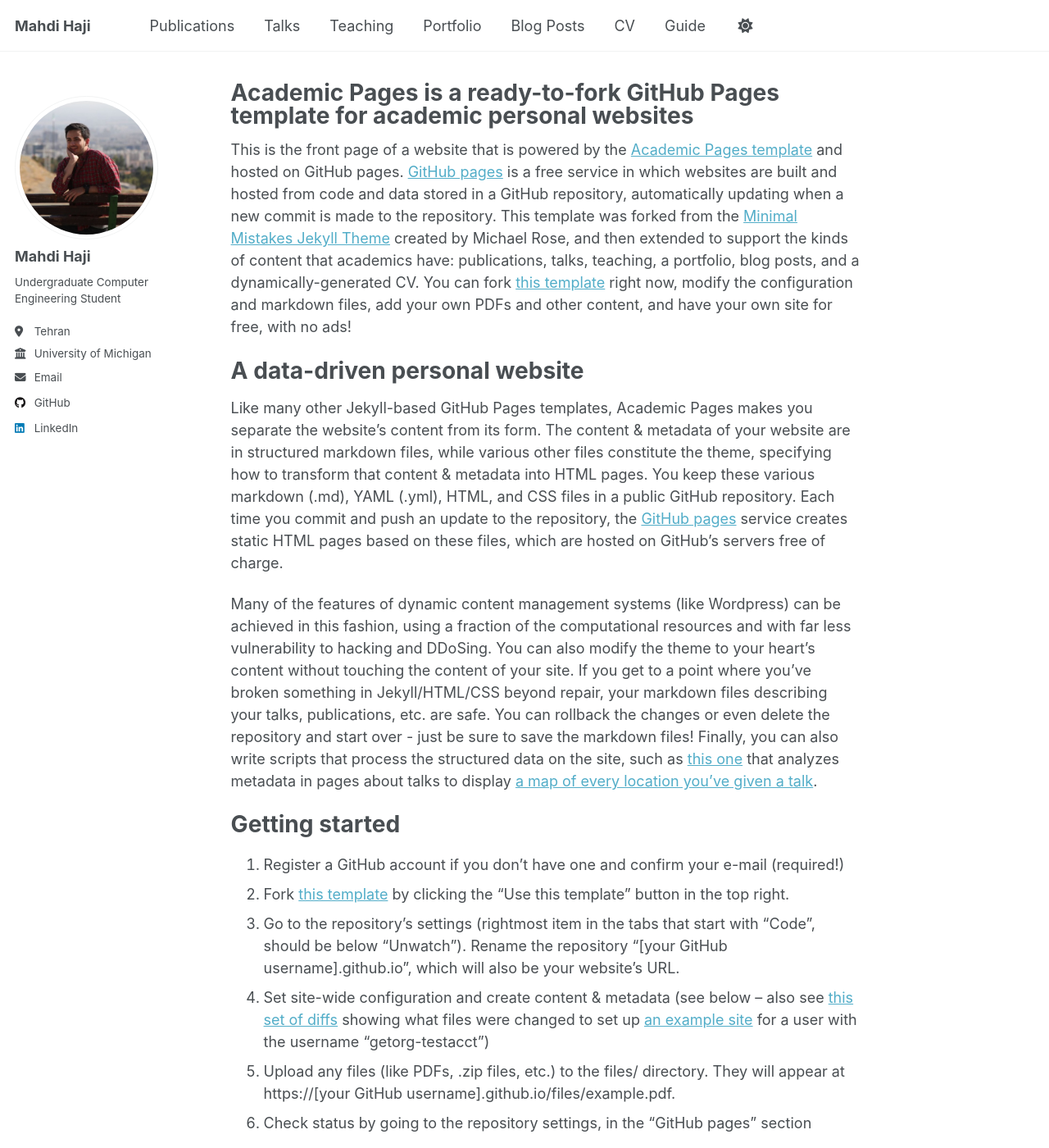
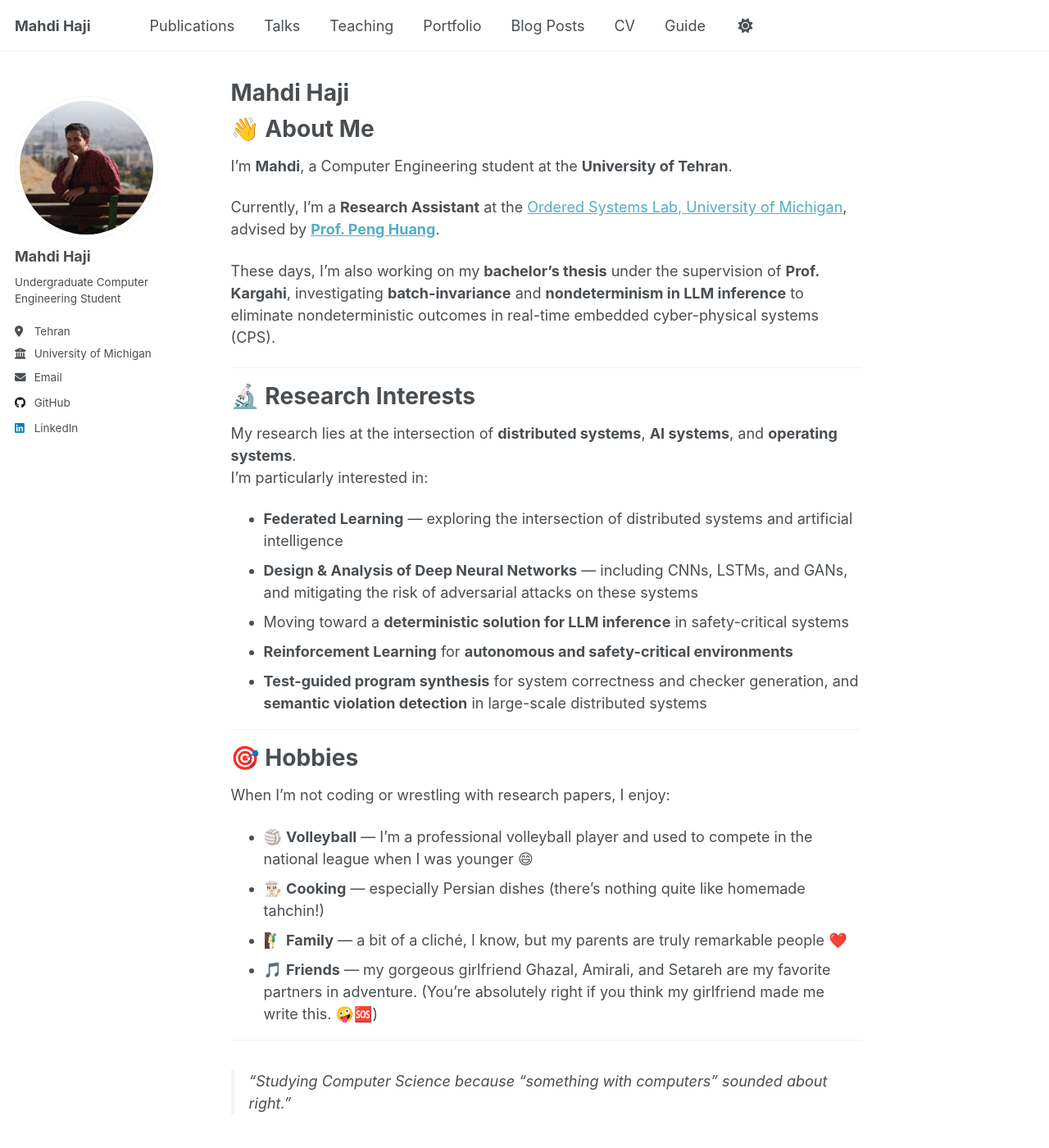
Before and after one commit to matahho/matahho.github.io, a Jekyll site: the page built from _pages/about.md, in a window 1280 px wide and 1400 px high. Shown: the whole window at 82% size. Built offline with Jekyll 4.4.1, drawn with Linux system fonts in a browser that asks for light colours; some of the changed text lies outside the part shown.

Commit message:
about page

```diff
--- a/_pages/about.md
+++ b/_pages/about.md
@@ -1,49 +1,44 @@
 ---
 permalink: /
-title: "Academic Pages is a ready-to-fork GitHub Pages template for academic personal websites"
+title: "Mahdi Haji"
 author_profile: true
 redirect_from:
   - /about/
   - /about.html
 ---
 
-This is the front page of a website that is powered by the [Academic Pages template](https://github.com/academicpages/academicpages.github.io) and hosted on GitHub pages. [GitHub pages](https://pages.github.com) is a free service in which websites are built and hosted from code and data stored in a GitHub repository, automatically updating when a new commit is made to the repository. This template was forked from the [Minimal Mistakes Jekyll Theme](https://mmistakes.github.io/minimal-mistakes/) created by Michael Rose, and then extended to support the kinds of content that academics have: publications, talks, teaching, a portfolio, blog posts, and a dynamically-generated CV. You can fork [this template](https://github.com/academicpages/academicpages.github.io) right now, modify the configuration and markdown files, add your own PDFs and other content, and have your own site for free, with no ads!
+# 👋 About Me
 
-A data-driven personal website
-======
-Like many other Jekyll-based GitHub Pages templates, Academic Pages makes you separate the website's content from its form. The content & metadata of your website are in structured markdown files, while various other files constitute the theme, specifying how to transform that content & metadata into HTML pages. You keep these various markdown (.md), YAML (.yml), HTML, and CSS files in a public GitHub repository. Each time you commit and push an update to the repository, the [GitHub pages](https://pages.github.com/) service creates static HTML pages based on these files, which are hosted on GitHub's servers free of charge.
+I’m **Mahdi**, a Computer Engineering student at the **University of Tehran**.
 
-Many of the features of dynamic content management systems (like Wordpress) can be achieved in this fashion, using a fraction of the computational resources and with far less vulnerability to hacking and DDoSing. You can also modify the theme to your heart's content without touching the content of your site. If you get to a point where you've broken something in Jekyll/HTML/CSS beyond repair, your markdown files describing your talks, publications, etc. are safe. You can rollback the changes or even delete the repository and start over - just be sure to save the markdown files! Finally, you can also write scripts that process the structured data on the site, such as [this one](https://github.com/academicpages/academicpages.github.io/blob/master/talkmap.ipynb) that analyzes metadata in pages about talks to display [a map of every location you've given a talk](https://academicpages.github.io/talkmap.html).
+Currently, I’m a **Research Assistant** at the [Ordered Systems Lab, University of Michigan](https://orderlab.io/team.html), advised by [**Prof. Peng Huang**](https://web.eecs.umich.edu/~ryanph/).
 
-Getting started
-======
-1. Register a GitHub account if you don't have one and confirm your e-mail (required!)
-1. Fork [this template](https://github.com/academicpages/academicpages.github.io) by clicking the "Use this template" button in the top right.
-1. Go to the repository's settings (rightmost item in the tabs that start with "Code", should be below "Unwatch"). Rename the repository "[your GitHub username].github.io", which will also be your website's URL.
-1. Set site-wide configuration and create content & metadata (see below -- also see [this set of diffs](http://archive.is/3TPas) showing what files were changed to set up [an example site](https://getorg-testacct.github.io) for a user with the username "getorg-testacct")
-1. Upload any files (like PDFs, .zip files, etc.) to the files/ directory. They will appear at https://[your GitHub username].github.io/files/example.pdf.
-1. Check status by going to the repository settings, in the "GitHub pages" section
+These days, I’m also working on my **bachelor’s thesis** under the supervision of **Prof. Kargahi**, investigating **batch-invariance** and **nondeterminism in LLM inference** to eliminate nondeterministic outcomes in real-time embedded cyber-physical systems (CPS).
 
-Site-wide configuration
-------
-The main configuration file for the site is in the base directory in [_config.yml](https://github.com/academicpages/academicpages.github.io/blob/master/_config.yml), which defines the content in the sidebars and other site-wide features. You will need to replace the default variables with ones about yourself and your site's github repository. The configuration file for the top menu is in [_data/navigation.yml](https://github.com/academicpages/academicpages.github.io/blob/master/_data/navigation.yml). For example, if you don't have a portfolio or blog posts, you can remove those items from that navigation.yml file to remove them from the header.
+---
 
-Create content & metadata
-------
-For site content, there is one markdown file for each type of content, which are stored in directories like _publications, _talks, _posts, _teaching, or _pages. For example, each talk is a markdown file in the [_talks directory](https://github.com/academicpages/academicpages.github.io/tree/master/_talks). At the top of each markdown file is structured data in YAML about the talk, which the theme will parse to do lots of cool stuff. The same structured data about a talk is used to generate the list of talks on the [Talks page](https://academicpages.github.io/talks), each [individual page](https://academicpages.github.io/talks/2012-03-01-talk-1) for specific talks, the talks section for the [CV page](https://academicpages.github.io/cv), and the [map of places you've given a talk](https://academicpages.github.io/talkmap.html) (if you run this [python file](https://github.com/academicpages/academicpages.github.io/blob/master/talkmap.py) or [Jupyter notebook](https://github.com/academicpages/academicpages.github.io/blob/master/talkmap.ipynb), which creates the HTML for the map based on the contents of the _talks directory).
+# 🔬 Research Interests
 
-**Markdown generator**
+My research lies at the intersection of **distributed systems**, **AI systems**, and **operating systems**.
+I’m particularly interested in:
 
-The repository includes [a set of Jupyter notebooks](https://github.com/academicpages/academicpages.github.io/tree/master/markdown_generator
-) that converts a CSV containing structured data about talks or presentations into individual markdown files that will be properly formatted for the Academic Pages template. The sample CSVs in that directory are the ones I used to create my own personal website at stuartgeiger.com. My usual workflow is that I keep a spreadsheet of my publications and talks, then run the code in these notebooks to generate the markdown files, then commit and push them to the GitHub repository.
+- **Federated Learning** — exploring the intersection of distributed systems and artificial intelligence
+- **Design & Analysis of Deep Neural Networks** — including CNNs, LSTMs, and GANs, and mitigating the risk of adversarial attacks on these systems
+- Moving toward a **deterministic solution for LLM inference** in safety-critical systems
+- **Reinforcement Learning** for **autonomous and safety-critical environments**
+- **Test-guided program synthesis** for system correctness and checker generation, and **semantic violation detection** in large-scale distributed systems
 
-How to edit your site's GitHub repository
-------
-Many people use a git client to create files on their local computer and then push them to GitHub's servers. If you are not familiar with git, you can directly edit these configuration and markdown files directly in the github.com interface. Navigate to a file (like [this one](https://github.com/academicpages/academicpages.github.io/blob/master/_talks/2012-03-01-talk-1.md) and click the pencil icon in the top right of the content preview (to the right of the "Raw | Blame | History" buttons). You can delete a file by clicking the trashcan icon to the right of the pencil icon. You can also create new files or upload files by navigating to a directory and clicking the "Create new file" or "Upload files" buttons.
+---
 
-Example: editing a markdown file for a talk
-![Editing a markdown file for a talk](/images/editing-talk.png)
+# 🎯 Hobbies
 
-For more info
-------
-More info about configuring Academic Pages can be found in [the guide](https://academicpages.github.io/markdown/), the [growing wiki](https://github.com/academicpages/academicpages.github.io/wiki), and you can always [ask a question on GitHub](https://github.com/academicpages/academicpages.github.io/discussions). The [guides for the Minimal Mistakes theme](https://mmistakes.github.io/minimal-mistakes/docs/configuration/) (which this theme was forked from) might also be helpful.
+When I’m not coding or wrestling with research papers, I enjoy:
+
+- 🏐 **Volleyball** — I’m a professional volleyball player and used to compete in the national league when I was younger 😄
+- 👨🏻‍🍳 **Cooking** — especially Persian dishes (there’s nothing quite like homemade tahchin!)
+- 🧗‍♂️ **Family** — a bit of a cliché, I know, but my parents are truly remarkable people ❤️
+- 🎵 **Friends** — my gorgeous girlfriend Ghazal, Amirali, and Setareh are my favorite partners in adventure. (You’re absolutely right if you think my girlfriend made me write this. 🤪🆘)
+
+---
+
+> “Studying Computer Science because “something with computers” sounded about right.”
```
